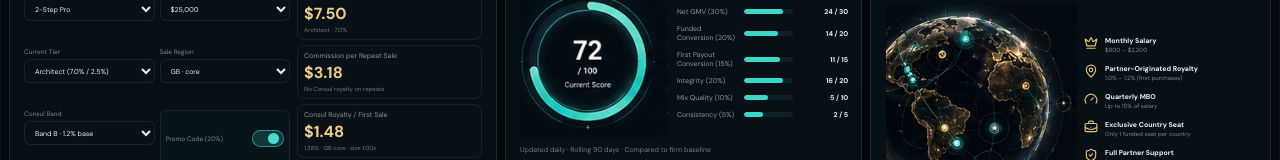
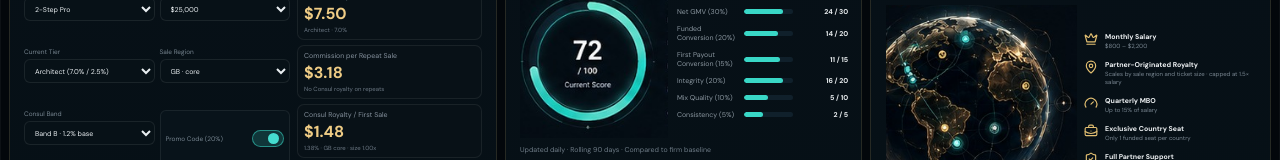
Before and after one commit to mtradingx1-byte/Tester11010, a Next.js app: page /partners in a window 1280 px wide. Shown: the part 789-949 px from the top of the page. Built offline with nearby package versions, Linux system fonts and the light colour scheme.

Commit message:
Update page.tsx

```diff
--- a/app/partners/page.tsx
+++ b/app/partners/page.tsx
@@ -76,7 +76,7 @@ export default function Partners(){
       </div>
       <div className="panel ref-consul">
         <div className="panel-heading"><div><div className="eyebrow">CONSUL PROGRAMME</div><h2>Consul Programme</h2><p>One country. One seat. A real business development role.</p></div></div>
-        <div className="consul-body"><img src="/assets/reference/consul-globe-approved-crop.png" alt="Country globe"/><div className="consul-points"><div><Crown size={14}/><span><strong>Monthly Salary</strong><small>$800 – $2,200</small></span></div><div><MapPin size={14}/><span><strong>Partner-Originated Royalty</strong><small>1.0% – 1.2% (first purchases)</small></span></div><div><Gauge size={14}/><span><strong>Quarterly MBO</strong><small>Up to 15% of salary</small></span></div><div><BriefcaseBusiness size={14}/><span><strong>Exclusive Country Seat</strong><small>Only 1 funded seat per country</small></span></div><div><ShieldCheck size={14}/><span><strong>Full Partner Support</strong><small>Recruit, develop, grow</small></span></div></div></div>
+        <div className="consul-body"><img src="/assets/reference/consul-globe-approved-crop.png" alt="Country globe"/><div className="consul-points"><div><Crown size={14}/><span><strong>Monthly Salary</strong><small>$800 – $2,200</small></span></div><div><MapPin size={14}/><span><strong>Partner-Originated Royalty</strong><small>Scales by sale region and ticket size · capped at 1.5× salary</small></span></div><div><Gauge size={14}/><span><strong>Quarterly MBO</strong><small>Up to 15% of salary</small></span></div><div><BriefcaseBusiness size={14}/><span><strong>Exclusive Country Seat</strong><small>Only 1 funded seat per country</small></span></div><div><ShieldCheck size={14}/><span><strong>Full Partner Support</strong><small>Recruit, develop, grow</small></span></div></div></div>
         <Link href="/consul" className="btn primary btn-wide">View Country Map <ArrowRight size={13}/></Link>
       </div>
     </section>
```
